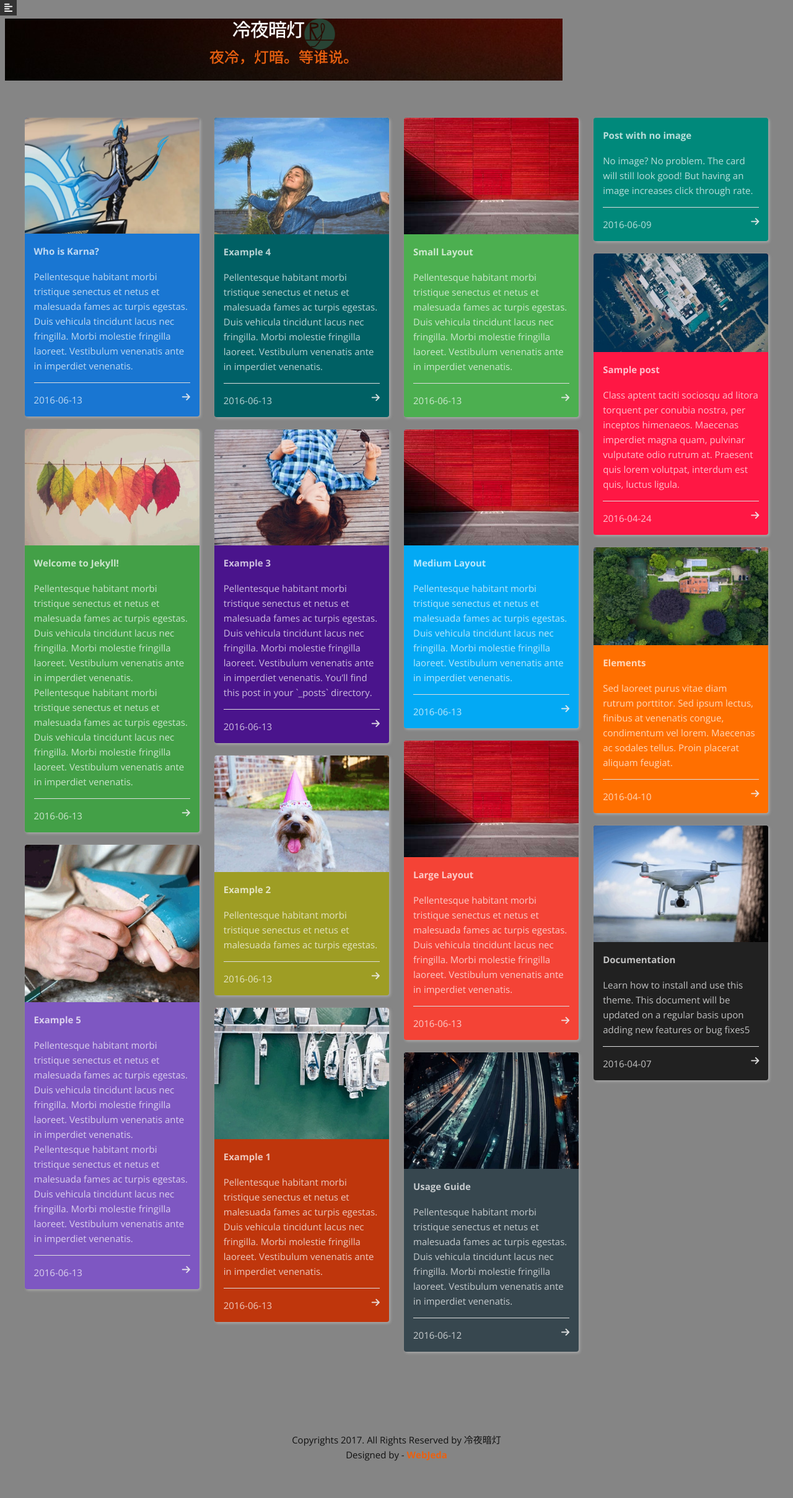
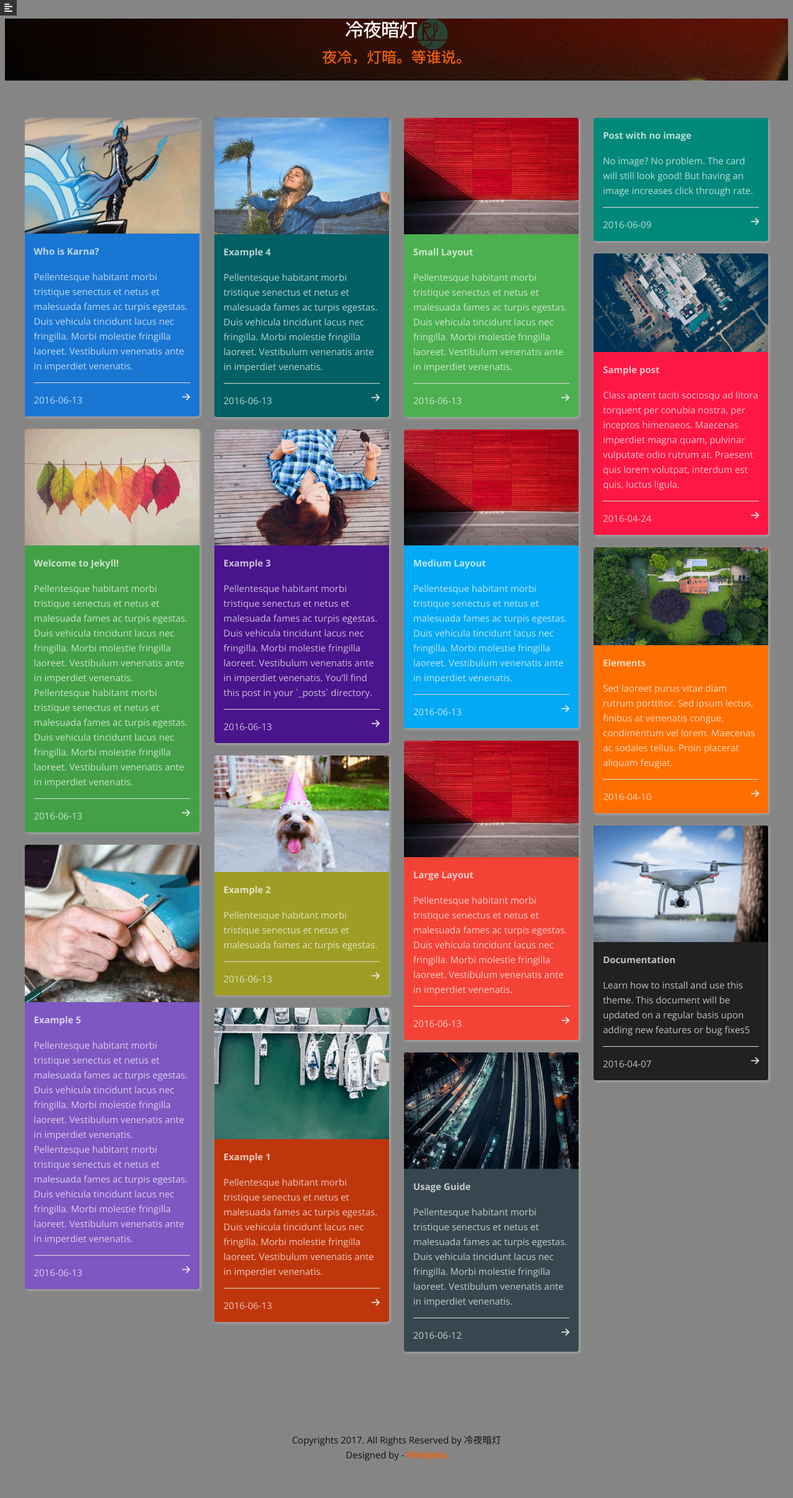
Before and after one commit to GitHubNull/GitHubNull.github.io, a Jekyll site: the page built from index.html, in a window 1280 px wide. Shown: the whole page at 62% size. Built offline with Jekyll 4.4.1, drawn with Linux system fonts in a browser that asks for light colours; nearby versions of some CDN libraries.

Commit message:
update 2017年 01月 17日 星期二 12:52:25 CST

```diff
--- a/_sass/_style.scss
+++ b/_sass/_style.scss
@@ -158,8 +158,9 @@ header {
     background-image: url(../images/watch.jpg);
     background-repeat:no-repeat;
     min-height: 100px;
-    max-width:900px;
-    //min-width:900px;
+    //max-width:900px;
+    min-width:900px;
+    align: center;
     text-align: center;
     margin: 2em 0;
 }
```
